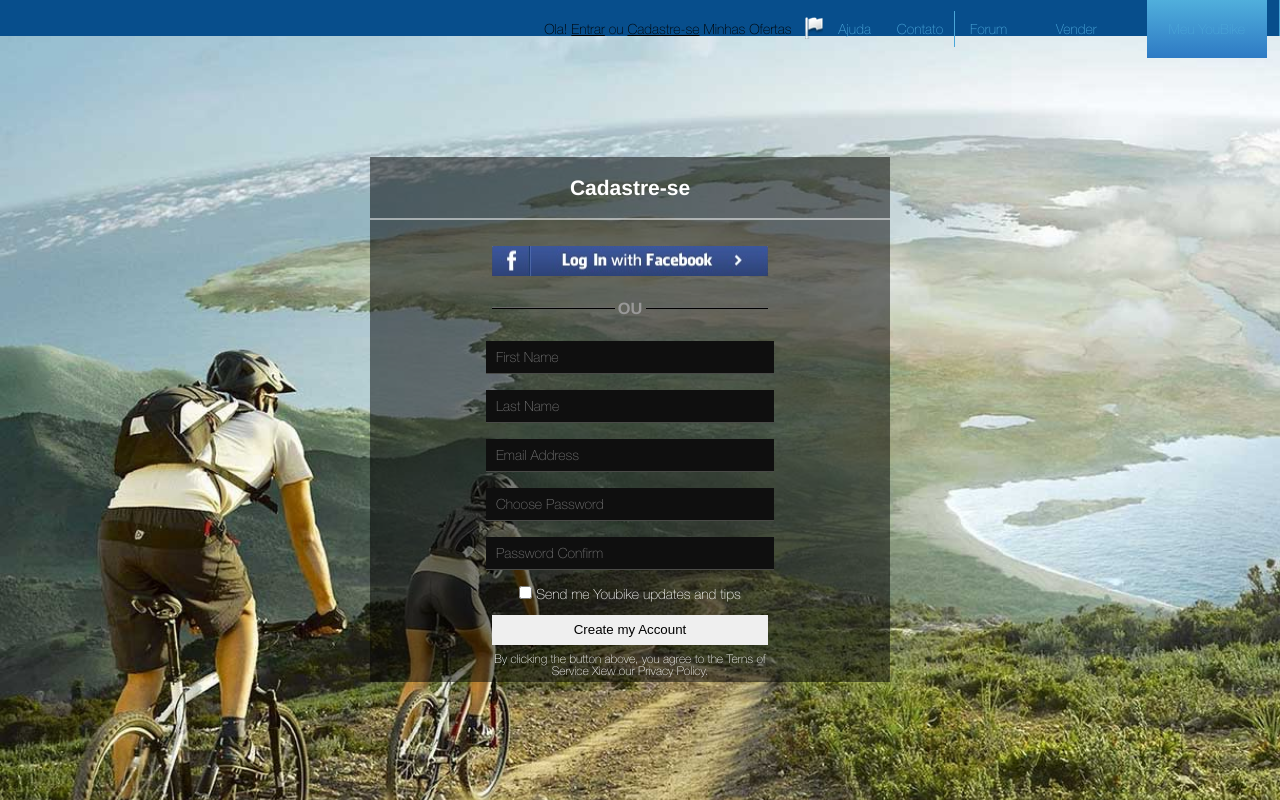
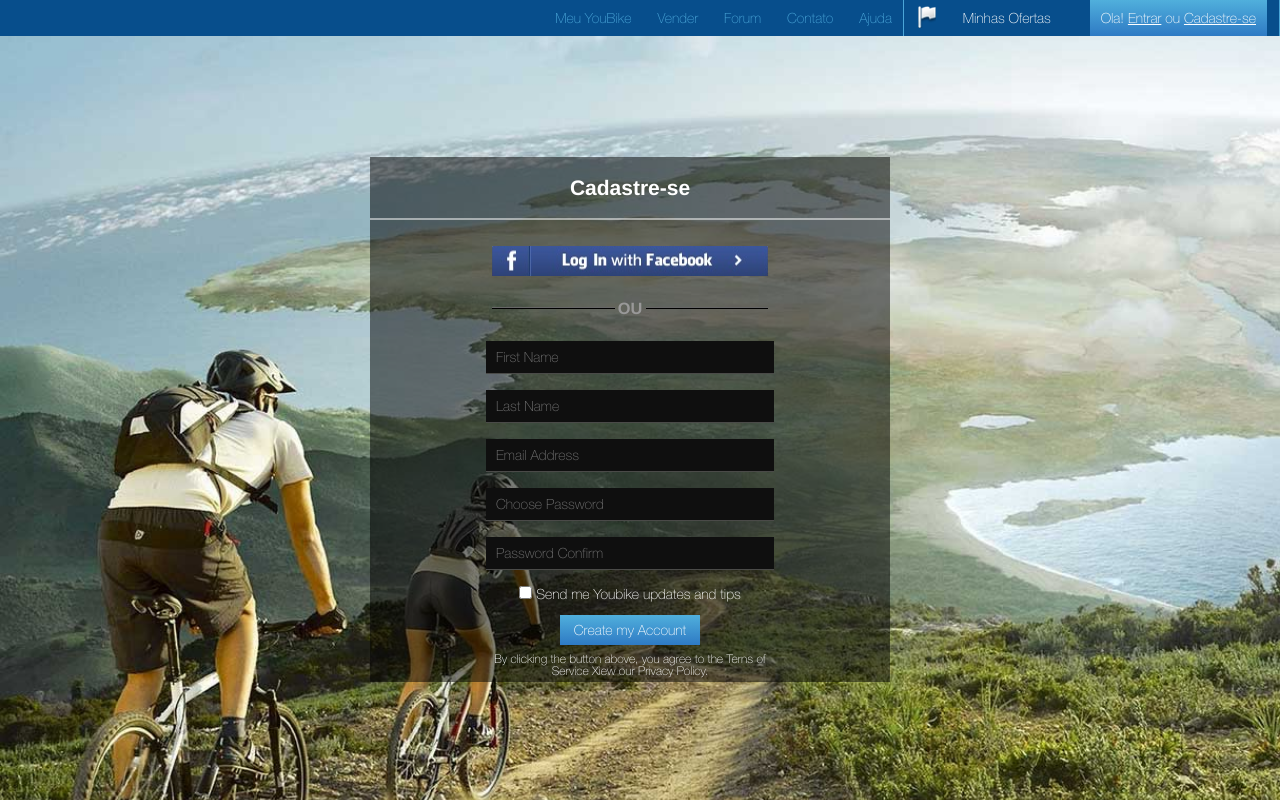
Before and after one commit to miamr33/Homework5_1, a plain HTML site: page index.html in a window 1280 px wide. Drawn offline with Linux system fonts and the light colour scheme.

Commit message:
divided into blocks with classes

```diff
--- a/index.html
+++ b/index.html
@@ -9,14 +9,14 @@
     <body>
         <header>
                 <ul>
+                    <li><a href="#">Meu YouBike</a></li>
+                    <li><a href="#">Vender</a></li>
+                    <li><a href="#">Forum</a></li>
+                    <li><a href="#">Contato</a></li>
+                    <li><a href="#">Ajuda</a></li>
+                    <li><img src="img/flag_icon.png"></li>
+                    <li>Minhas Ofertas</li>
                     <li>Ola! <span>Entrar</span> ou <span>Cadastre-se</span></li>
-                    <li>Minhas Ofertas</li>
-                    <li><img src="img/flag_icon.png"></li>
-                    <li><a href="#">Ajuda</a></li>
-                    <li><a href="#">Contato</a></li>
-                    <li><a href="#">Forum</a></li>
-                    <li><a href="#">Vender</a></li>
-                    <li><a href="#">Meu YouBike</a></li>
                 </ul>
         </header>
         <div class="center_panel">
@@ -38,7 +38,7 @@
                         <input type="checkbox" id="Youbike">
                         <label for="Youbike">Send me Youbike updates and tips</label>
                     </div>
-                    <div><input type="submit" value="Create my Account"></div>
+                    <div class="create_account"><input type="submit" value="Create my Account"></div>
                     <p>By clicking the button above, you agree to the Terns of Service Xiew our Privacy Policy.</p>
                 </form>
             </div>
```
